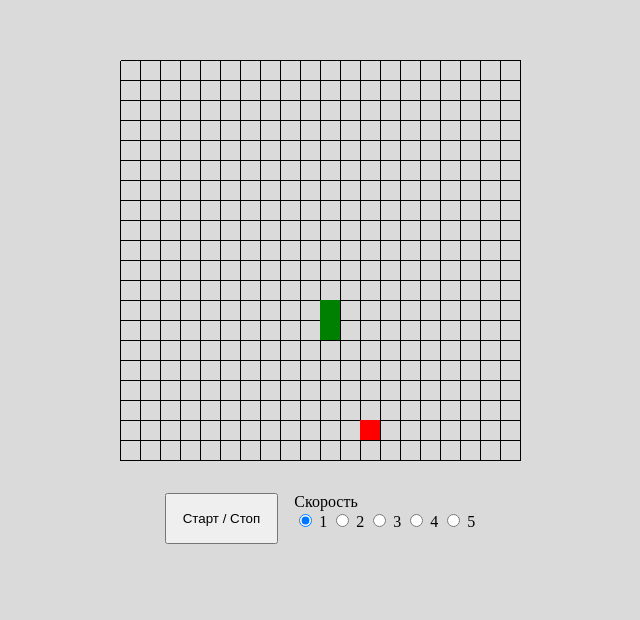
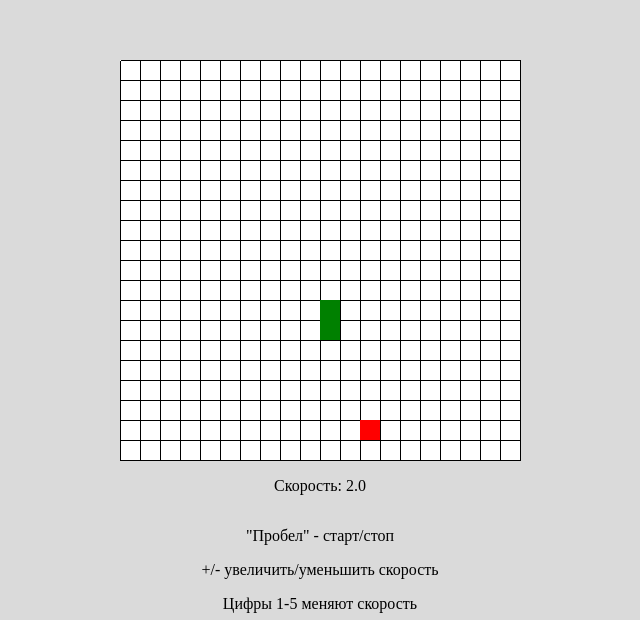
Before and after one commit to 4ibis/snake-game.js, a website built with webpack: page index.html in a window 1280 px wide. Shown: the part 180-800 px from the top of the page, without its empty margins (320-960 px from the left). Built offline with nearby package versions, Linux system fonts and the light colour scheme.

Commit message:
add game speed and some improvements

```diff
--- a/index.html
+++ b/index.html
@@ -8,27 +8,19 @@
     <link rel="stylesheet" href="styles.css">
 </head>
 <body>
-<div class="wrapper">
-    <canvas id="canvas"></canvas>
-</div>
-<div class="controls">
-    <button class="startStop">Старт / Стоп</button>
-    <div class="speed">
-        <label for="speed">Скорость</label>
-        <form id="speed">
-            <input id="one" value="1000" type="radio" name="speed" checked>
-            <label for="one">1</label>
-            <input id="two" value="750" type="radio" name="speed">
-            <label for="two">2</label>
-            <input id="three" value="500" type="radio" name="speed">
-            <label for="three">3</label>
-            <input id="four" type="radio" value="250" name="speed">
-            <label for="four">4</label>
-            <input id="five" type="radio" value="125" name="speed">
-            <label for="five">5</label>
-        </form>
+<main>
+    <div class="wrapper">
+        <canvas id="canvas"></canvas>
     </div>
-</div>
+    <section class="speed">
+        <p>Скорость: <span class="current-speed"></span></p>
+    </section>
+    <section class="navigation-info">
+        <p>"Пробел" - старт/стоп</p>
+        <p>+/- увеличить/уменьшить скорость</p>
+        <p>Цифры 1-5 меняют скорость</p>
+    </section>
+</main>
 <script src="dist/bundle.js"></script>
 </body>
 </html>
--- /dev/null
+++ b/jest.config.js
@@ -0,0 +1,6 @@
+/** @type {import('ts-jest/dist/types').InitialOptionsTsJest} */
+module.exports = {
+  preset: 'ts-jest',
+  testEnvironment: 'jsdom',
+  setupFiles: ["jest-canvas-mock"]
+};
--- a/package.json
+++ b/package.json
@@ -4,14 +4,18 @@
   "description": "JS implementation of Snake Game",
   "main": "snake-game.js",
   "scripts": {
+    "build": "webpack",
     "dev": "webpack --watch",
+    "serve": "npx http-server",
     "test": "jest"
   },
   "author": "treus",
   "license": "ISC",
   "devDependencies": {
     "@types/jest": "^27.4.0",
+    "jest": "^27.4.7",
     "source-map-loader": "^3.0.1",
+    "ts-jest": "^27.1.2",
     "ts-loader": "^9.2.6",
     "typescript": "^4.5.4",
     "webpack": "^5.65.0",
--- a/snake-game.js
+++ b/snake-game.js
@@ -1,28 +1,8 @@
-import { arrowsKeys } from './src/constant'
+import { canvasID } from './src/constant'
 import Game from './src/game'
 
-const game = new Game(getSpeed())
+const canvas = document.getElementById(canvasID)
+const speedView = document.querySelector('.current-speed')
+const game = new Game(canvas, speedView)
 
-document.addEventListener('keydown', handleKeyDown)
-document.querySelector('.startStop').addEventListener('click', () => toggleStartStop())
-document.getElementById('speed').addEventListener('change', () => game.changeSpeed(getSpeed()))
-
-function getSpeed() {
-    const speedString = document.querySelector('#speed input:checked').value
-    return parseInt(speedString)
-}
-
-function handleKeyDown(event) {
-    const keyCode = event.code
-    if (keyCode === 'Space') {
-        toggleStartStop()
-    } else if (arrowsKeys.includes(keyCode)) {
-        let direction = keyCode.replace('Arrow', '')
-        // call method
-        game.snake[`turn${direction}`]()
-    }
-}
-
-function toggleStartStop() {
-    game.isRunning ? game.stop() : game.start()
-}
+document.addEventListener('keydown', (event) => game.handleKeyInput(event))
--- a/src/constant.ts
+++ b/src/constant.ts
@@ -1,4 +1,4 @@
-import { CanvasParams } from './canvas'
+import { CanvasParams } from './field'
 
 export const DIRECTIONS = {
     up: 'up',
@@ -14,13 +14,38 @@ export const arrowsKeys = [
     'ArrowLeft'
 ]
 
+export const increaseDecreaseKeys = [
+    'NumpadSubtract',
+    'NumpadAdd',
+]
+
+export const numberKeys = [
+    'Numpad1',
+    'Numpad2',
+    'Numpad3',
+    'Numpad4',
+    'Numpad5',
+    'Digit1',
+    'Digit2',
+    'Digit3',
+    'Digit4',
+    'Digit5',
+]
+
+export const speedMap = {
+    '1': 1000,
+    '2': 750,
+    '3': 500,
+    '4': 250,
+    '5': 100,
+}
+
 const width = 401
 const height = 401
-
+export const canvasID: string = 'canvas'
 export const CANVAS_PARAMS: CanvasParams = {
     size: [width, height],
     cellSize: 20,
-    canvas: document.getElementById('canvas') as HTMLCanvasElement,
     gridColor: '#000000',
     bgColor: '#ffffff', // '#dadada',
 }
--- a/src/canvas.ts
+++ b/src/field.ts
@@ -1,45 +1,37 @@
-import Snake from './snake'
-import { Cell, ColorString, Coordinates, BaseFieldFigure, Pixel, RenderingParams, Size } from './types'
-import Food from './food'
+import { BaseFieldFigure, Cell, ColorString, Coordinates, Pixel, RenderingParams, Size } from './types'
 
 
 export interface CanvasParams {
     size: Size
     cellSize: number
-    canvas: HTMLCanvasElement
     gridColor: ColorString
     bgColor: ColorString
 }
 
-class Canvas {
+class Field {
     width: Pixel
     height: Pixel
     cellSize: number
     context: CanvasRenderingContext2D
     gridColor: string
-    fillStyle: string
     maxXCell: number
     maxYCell: number
 
-    constructor(params: CanvasParams) {
+    constructor(context: CanvasRenderingContext2D, params: CanvasParams) {
         const [width, height] = params.size
         this.width = width
         this.height = height
-        this.context = params.canvas.getContext('2d')
+        this.context = context
         this.cellSize = params.cellSize
-        this.context.fillStyle = params.bgColor
-        this.context.fillRect(0, 0, this.height, this.width)
-        this.context.fillStyle = this.fillStyle
         this.gridColor = params.gridColor
-        this.setupCanvas(params.canvas, params.size)
         this.initBoundaries()
+        this.fillBackground(params.bgColor)
         this.drawGrid()
     }
 
-    setupCanvas(canvasElement, size/*:Size*/) {
-        const [width, height] = size
-        canvasElement.setAttribute('width', width.toString())
-        canvasElement.setAttribute('height', height.toString())
+    fillBackground(color: string): void {
+        this.context.fillStyle = color
+        this.context.fillRect(0, 0, this.height, this.width)
     }
 
     isOutOfCanvas([x, y]: Cell): boolean {
@@ -62,7 +54,6 @@ class Canvas {
     clean(cell: Cell) {
         let coordinates = this.getCoordinates(cell)
         this.context.clearRect(...coordinates, this.cellSize, this.cellSize)
-        this.drawGrid()
     }
 
     drawCell(cell: Cell, color: ColorString) {
@@ -75,7 +66,6 @@ class Canvas {
     }
 
     draw(figure: BaseFieldFigure) {
-        this.fillStyle = figure.color
         figure.body.forEach(cell => this.drawCell(cell, figure.color))
     }
 
@@ -95,4 +85,4 @@ class Canvas {
     }
 }
 
-export default Canvas
+export default Field
--- a/src/game.ts
+++ b/src/game.ts
@@ -1,71 +1,83 @@
-import Canvas from './canvas'
+import Field from './field'
 import Snake from './snake'
 import GameNavigator from './navigator'
-import { Cell } from './types'
-import { CANVAS_PARAMS } from './constant'
-import Food from './food'
+import { Size } from './types'
+import { arrowsKeys, CANVAS_PARAMS, increaseDecreaseKeys, numberKeys, speedMap } from './constant'
 
 
 class Game {
     isRunning: boolean = false
-    public speed: number = 500
+    public speed: number
+    private speedView: HTMLElement
     private intervalID: any
     public snake: Snake
     public nav: GameNavigator
-    public field: Canvas
-    private food: Food
+    public field: Field
 
-    constructor(speed: number) {
-        this.field = new Canvas(CANVAS_PARAMS)
+    constructor(canvas: HTMLCanvasElement, speedView: HTMLElement, speed: number = 500) {
+        this.setupCanvas(canvas, CANVAS_PARAMS.size)
+        this.field = new Field(canvas.getContext('2d'), CANVAS_PARAMS)
         this.snake = new Snake()
         this.nav = new GameNavigator(this.snake, this.field)
         this.speed = speed
+        this.speedView = speedView
+        this.updateSpeedView()
         this.field.draw(this.snake)
-        this.putNewFoodOnField()
+        this.nav.putNewFoodOnField()
     }
 
-    setup() {
-
-    }
-
-    /**
-     *  moves cell to opposite side if it is out of canvas
-     */
-    private correctPosition(cell: Cell): void {
-        const [x, y] = cell
-        if (x < 0) {
-            cell[0] = this.field.maxXCell
-        } else if (x > this.field.maxXCell) {
-            cell[0] = 0
-        } else if (y < 0) {
-            cell[1] = this.field.maxYCell
-        } else if (y > this.field.maxYCell) {
-            cell[1] = 0
+    handleKeyInput(event: KeyboardEvent) {
+        const keyCode = event.code
+        if (keyCode === 'Space') {
+            this.toggleStartStop()
+        }
+        if (arrowsKeys.includes(keyCode)) {
+            let direction = keyCode.replace('Arrow', '')
+            this.snake.turn(direction)
+        }
+        if (numberKeys.includes(keyCode)) {
+            const speedIndex = keyCode.slice(-1)
+            this.changeSpeed(speedMap[speedIndex])
+        }
+        if (increaseDecreaseKeys.includes(keyCode)) {
+            this.tuneSpeed(keyCode)
         }
     }
 
-    moveHeadForward(): void {
-        const newHead: Cell = this.nav.getNextCell(this.snake.getHead(), this.snake.direction)
-        if (this.field.isOutOfCanvas(newHead)) {
-            this.correctPosition(newHead)
+    tuneSpeed(keyCode: string) {
+        let newSpeed = this.speed
+        const tuningStep = 50
+        if (keyCode.endsWith('Add')) {
+            newSpeed = this.speed - tuningStep < 0
+                ? 0
+                : this.speed - tuningStep
         }
-        if (this.nav.isOnSamePosition(this.food.position, newHead)) {
-            this.snake.grow()
-            this.putNewFoodOnField()
+        if (keyCode.endsWith('Subtract')) {
+            newSpeed = this.speed + tuningStep
         }
-        this.snake.setHead(newHead)
+        this.changeSpeed(newSpeed)
+    }
+
+    toggleStartStop(): void {
+        this.isRunning ? this.stop() : this.start()
+    }
+
+    setupCanvas(canvasElement: HTMLCanvasElement, size: Size): void {
+        const [width, height] = size
+        canvasElement.setAttribute('width', width.toString())
+        canvasElement.setAttribute('height', height.toString())
     }
 
     loop(): void {
-        this.moveHeadForward()
+        this.nav.moveHeadForward()
+        this.field.draw(this.snake)
         this.field.clean(this.snake.popTail())
-        this.field.draw(this.snake)
+        this.field.drawGrid()
     }
 
-    start(gameSpeed?: number | null): void {
+    start(gameSpeed: number = this.speed): void {
         this.stop()
-        this.setup()
-        this.intervalID = setInterval(() => this.loop(), gameSpeed || this.speed)
+        this.intervalID = setInterval(() => this.loop(), gameSpeed)
         this.isRunning = true
     }
 
@@ -76,40 +88,17 @@ class Game {
         }
     }
 
-    isCellOnSnake(cell): boolean {
-        let result = false
-        this.snake.body.some(cellOfSnake => (result = this.nav.isOnSamePosition(cell, cellOfSnake)))
-        return result
+    changeSpeed(speed: number): void {
+        this.speed = speed
+        this.updateSpeedView()
+        this.start()
     }
 
-    getRandomNumber(min: number = 0, max: number): number {
-        const randomFloat = Math.random() * (min - max) + max
-        return Math.floor(randomFloat)
+    updateSpeedView() {
+        const speedValue = 1000 / this.speed
+        this.speedView.innerText = speedValue.toFixed(1)
     }
 
-    createRandomCell(): Cell {
-        const x = this.getRandomNumber(0, this.field.maxXCell)
-        const y = this.getRandomNumber(0, this.field.maxYCell)
-        return [x, y]
-    }
-
-    getNewFood(): Food {
-        let cell
-        do {
-            cell = this.createRandomCell()
-        } while (this.isCellOnSnake(cell))
-        return new Food(cell)
-    }
-
-    putNewFoodOnField(): void {
-        this.food = this.getNewFood()
-        this.field.draw(this.food)
-    }
-
-    changeSpeed(speed: number): void {
-        this.speed = speed
-        this.start()
-    }
 }
 
 export default Game
--- a/src/navigator.ts
+++ b/src/navigator.ts
@@ -1,13 +1,75 @@
 import { Cell } from './types'
 import Snake from './snake'
-import Canvas from './canvas'
+import Field from './field'
+import Food from "./food";
 
 class GameNavigator {
 
-    constructor(
-        private snake: Snake,
-        private canvas: Canvas
-    ) {
+    private food: Food
+    private snake: Snake
+    private field: Field
+
+    constructor(snake: Snake, field: Field) {
+        this.snake = snake
+        this.field = field
+    }
+
+    getNewFood(): Food {
+        let cell
+        do {
+            cell = this.createRandomCell()
+        } while (this.isCellUnderSnake(cell))
+        return new Food(cell)
+    }
+
+    isCellUnderSnake(cell: Cell): boolean {
+        let result = false
+        this.snake.body.some(cellOfSnake => (result = this.isOnSamePosition(cell, cellOfSnake)))
+        return result
+    }
+
+    getRandomNumber(min: number = 0, max: number): number {
+        const randomFloat = Math.random() * (min - max) + max
+        return Math.floor(randomFloat)
+    }
+
+    createRandomCell(): Cell {
+        const x = this.getRandomNumber(0, this.field.maxXCell)
+        const y = this.getRandomNumber(0, this.field.maxYCell)
+        return [x, y]
+    }
+
+    putNewFoodOnField(): void {
+        this.food = this.getNewFood()
+        this.field.draw(this.food)
+    }
+
+    moveHeadForward(): void {
+        const newHead: Cell = this.getNextCell(this.snake.getHead(), this.snake.direction)
+        if (this.field.isOutOfCanvas(newHead)) {
+            this.correctPosition(newHead)
+        }
+        if (this.isOnSamePosition(this.food.position, newHead)) {
+            this.snake.grow()
+            this.putNewFoodOnField()
+        }
+        this.snake.setHead(newHead)
+    }
+
+    /**
+     *  moves cell to opposite side if it is out of canvas
+     */
+    private correctPosition(cell: Cell): void {
+        const [x, y] = cell
+        if (x < 0) {
+            cell[0] = this.field.maxXCell
+        } else if (x > this.field.maxXCell) {
+            cell[0] = 0
+        } else if (y < 0) {
+            cell[1] = this.field.maxYCell
+        } else if (y > this.field.maxYCell) {
+            cell[1] = 0
+        }
     }
 
     public isOnSamePosition(cellA: Cell, cellB: Cell): boolean {
--- a/src/types.ts
+++ b/src/types.ts
@@ -1,6 +1,3 @@
-import Snake from './snake'
-import Food from './food'
-
 export type ColorString = string
 export type Pixel = number
 
--- a/styles.css
+++ b/styles.css
@@ -7,16 +7,21 @@ body {
 canvas {
   margin: 0 auto;
   display: block;
-  /* border: 1px solid black; */
+  background-color: white;
 }
 
-.controls {
+.navigation-info {
   display: flex;
+  flex-direction: column;
   gap: 1rem;
-  justify-content: center;
+  align-items: center;
   margin-top: 2rem;
 }
 
-.controls > button {
-  padding: 1rem;
+.speed {
+  text-align: center;
 }
+
+.navigation-info p {
+  margin: 0;
+}
```
Also changed, not shown: src/initiator.ts (deleted, +0 -10 lines), src/snake.ts (+19 -1 lines), tests/game.test.ts (added, +19 -0 lines), 1 other file.
